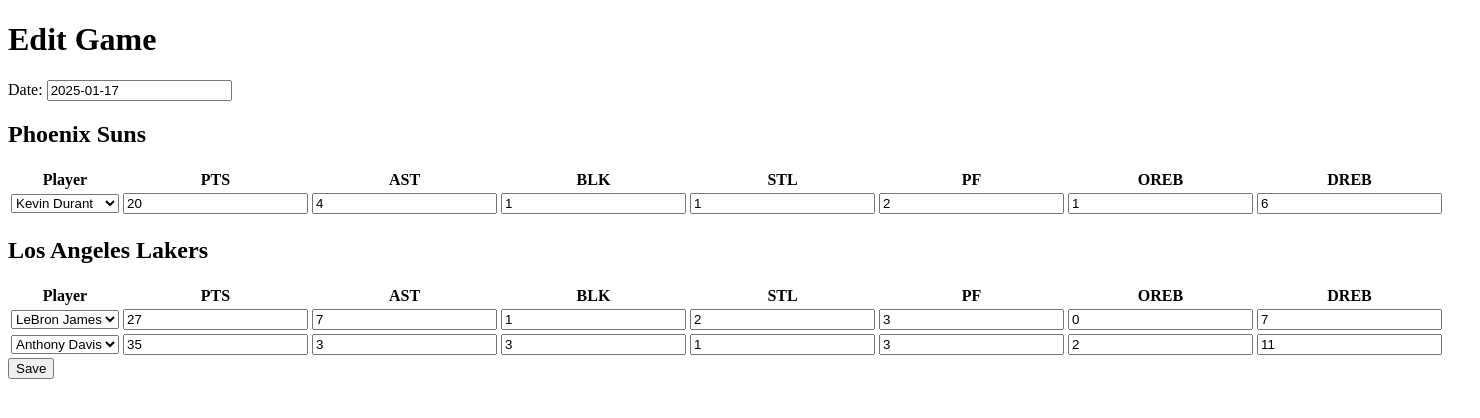
After one commit to sriramsbasavaraju/LeagueApplication, a Django app: a page that uses BoxScoreApp/templates/BoxScoreApp/edit_game.html in a window 1480 px wide. The commit adds this page. Shown: the top 418 px of the page. Run offline with Django 5.2, Linux system fonts and the light colour scheme; data comes from the database, SQL or seed files in the repository; both versions use the stored data as it was before the commit.

Commit message:
able to edit box score

```diff
--- a/BoxScore/urls.py
+++ b/BoxScore/urls.py
@@ -30,6 +30,7 @@ urlpatterns = [
     path('<str:player_name>/', views.player_details, name = 'player_detail'),
     path('edit/player/<str:player_name>/', views.edit_player, name='edit_player'),
     path('edit/team/<str:team_name>/', views.edit_team, name='edit_team'),
+    path('edit/game/<slug:slug>/', views.edit_game, name='edit_game'),
 
 
 ]
--- a/BoxScoreApp/forms.py
+++ b/BoxScoreApp/forms.py
@@ -14,9 +14,10 @@ class TeamForm(forms.ModelForm):
 class GameForm(forms.ModelForm):
     class Meta:
         model = Game
-        fields = '__all__'
+        fields = ['date']
 
 class PlayerGameStatsForm(forms.ModelForm):
     class Meta:
         model = PlayerGameStats
-        fields = '__all__'
+        exclude = ['game']
+        # fields = '__all__'
--- a/BoxScoreApp/models.py
+++ b/BoxScoreApp/models.py
@@ -1,5 +1,6 @@
 from django.db import models
 from django.utils.text import slugify
+import random
 
 # Player model
 class Player(models.Model):
@@ -29,8 +30,12 @@ class Player(models.Model):
     def __str__(self):
         return self.name
     # def save(self, *args, **kwargs):
-    #     if not self.slug:
-    #         self.slug = slugify(self.name)
+    #     if not self.slug:  # Generate a random 6-digit number if slug is missing
+    #         while True:
+    #             random_slug = str(random.randint(100000, 999999))  # Generate a 6-digit random number
+    #             if not Player.objects.filter(slug=random_slug).exists():  # Ensure uniqueness
+    #                 self.slug = random_slug
+    #                 break
     #     super().save(*args, **kwargs)
 
 # Team model
@@ -45,14 +50,16 @@ class Game(models.Model):
     slug = models.SlugField(unique=True, blank=True)
     team1 = models.ForeignKey(Team, related_name="games_as_team1", on_delete=models.CASCADE)
     team2 = models.ForeignKey(Team, related_name="games_as_team2", on_delete=models.CASCADE)
-    team1_score = models.IntegerField(default=0)
-    team2_score = models.IntegerField(default=0)
     date = models.DateField()
     def __str__(self):
         return self.team1.name + " vs " + self.team2.name + " " + str(self.date)
     def save(self, *args, **kwargs):
-        if not self.slug:
-            self.slug = slugify(f"{self.team1.name}_vs_{self.team2.name}_{self.date}")
+        if not self.slug:  # Generate a random 6-digit number if slug is missing
+            while True:
+                random_slug = str(random.randint(100000, 999999))  # Generate a 6-digit random number
+                if not Game.objects.filter(slug=random_slug).exists():  # Ensure uniqueness
+                    self.slug = random_slug
+                    break
         super().save(*args, **kwargs)
 
 # BoxScore model
--- /dev/null
+++ b/BoxScoreApp/templates/BoxScoreApp/edit_game.html
@@ -0,0 +1,69 @@
+<!DOCTYPE html>
+<html>
+<head>
+    <title>Edit Game</title>
+</head>
+<body>
+    <h1>Edit Game</h1>
+    <form method="post" action="{% url 'edit_game' game.slug %}">
+        {% csrf_token %}
+        {{ game_form.as_p }}
+        <h2>{{game.team1.name}}</h2>
+        <table>
+            <tr>
+                <th>Player</th>
+                <th>PTS</th>
+                <th>AST</th>
+                <th>BLK</th>
+                <th>STL</th>
+                <th>PF</th>
+                <th>OREB</th>
+                <th>DREB</th>
+            </tr>
+        {%for p in team1_forms%}
+            <tr>
+                <td>{{p.player}}</td>
+                <td>{{p.points}}</td>
+                <td>{{p.assists}}</td>
+                <td>{{p.blocks}}</td>
+                <td>{{p.steals}}</td>
+                <td>{{p.fouls}}</td>
+                <td>{{p.off_rebounds}}</td>
+                <td>{{p.def_rebounds}}</td>
+            </tr>
+        {%empty%}
+        {{p.player.name}}
+        {%endfor%}
+
+        </table>
+        <h2>{{game.team2.name}}</h2>
+        <table>
+            <tr>
+                <th>Player</th>
+                <th>PTS</th>
+                <th>AST</th>
+                <th>BLK</th>
+                <th>STL</th>
+                <th>PF</th>
+                <th>OREB</th>
+                <th>DREB</th>
+            </tr>
+        {%for p in team2_forms%}
+            <tr>
+                <td>{{p.player}}</td>
+                <td>{{p.points}}</td>
+                <td>{{p.assists}}</td>
+                <td>{{p.blocks}}</td>
+                <td>{{p.steals}}</td>
+                <td>{{p.fouls}}</td>
+                <td>{{p.off_rebounds}}</td>
+                <td>{{p.def_rebounds}}</td>
+            </tr>
+        {%empty%}
+        {{p.player.name}}
+        {%endfor%}
+        </table>
+        <button type="submit">Save</button>
+    </form>
+</body>
+</html>
--- a/BoxScoreApp/views.py
+++ b/BoxScoreApp/views.py
@@ -1,6 +1,6 @@
 from django.shortcuts import render, get_object_or_404, redirect
 from .models import Team, Player, Game, PlayerGameStats
-from .forms import PlayerForm, TeamForm, GameForm
+from .forms import PlayerForm, TeamForm, GameForm, PlayerGameStatsForm
 
 def home(request):
     return render(request, 'BoxScoreApp/index.html')
@@ -70,4 +70,36 @@ def edit_team(request, team_name=None):
         form = TeamForm(instance=team)
     return render(request, 'BoxScoreApp/edit_team.html', {'form': form, 'team': team})
 
+def edit_game(request, slug=None):
+    if slug:
+        game = get_object_or_404(Game, slug=slug)
+        team1_players = game.team1.players.all()
+        team2_players = game.team2.players.all()
+    else:
+        game = None
+    if request.method == 'POST':
+        game_form = GameForm(request.POST, instance=game)
+        team1_forms = [PlayerGameStatsForm(request.POST, prefix=str(player.id), instance=PlayerGameStats.objects.get(game=game, player=player)) for player in team1_players]
+        team2_forms = [PlayerGameStatsForm(request.POST, prefix=str(player.id), instance=PlayerGameStats.objects.get(game=game, player=player)) for player in team2_players]
+        if game_form.is_valid():
+            game_form.save()
+            for form in team1_forms + team2_forms:
+                if form.is_valid():
+                    form.save()
+            return redirect('game_display', slug=game.slug)
+    else:
+        game_form = GameForm(instance=game)
+        team1_forms = [PlayerGameStatsForm(prefix=str(player.id), instance=PlayerGameStats.objects.get(game=game, player=player)) for player in team1_players]
+        team2_forms = [PlayerGameStatsForm(prefix=str(player.id), instance=PlayerGameStats.objects.get(game=game, player=player)) for player in team2_players]
+    return render(request, 'BoxScoreApp/edit_game.html', {'game_form': game_form, 'game': game, 'team1_forms': team1_forms, 'team2_forms': team2_forms})
+
+def add_player(request):
+    if request.method == 'POST':
+        form = PlayerForm(request.POST)
+        if form.is_valid():
+            form.save()
+            return redirect('player_list')
+    else:
+        form = PlayerForm()
+    return render(request, 'BoxScoreApp/add_player.html', {'form': form})
 # Create your views here.
```
Also changed, not shown: BoxScoreApp/templates/BoxScoreApp/add_player.html (added, +14 -0 lines), BoxScoreApp/templates/BoxScoreApp/game_display.html (+3 -4 lines), BoxScoreApp/migrations/0006_remove_game_team1_score_remove_game_team2_score.py (added), db.sqlite3.
